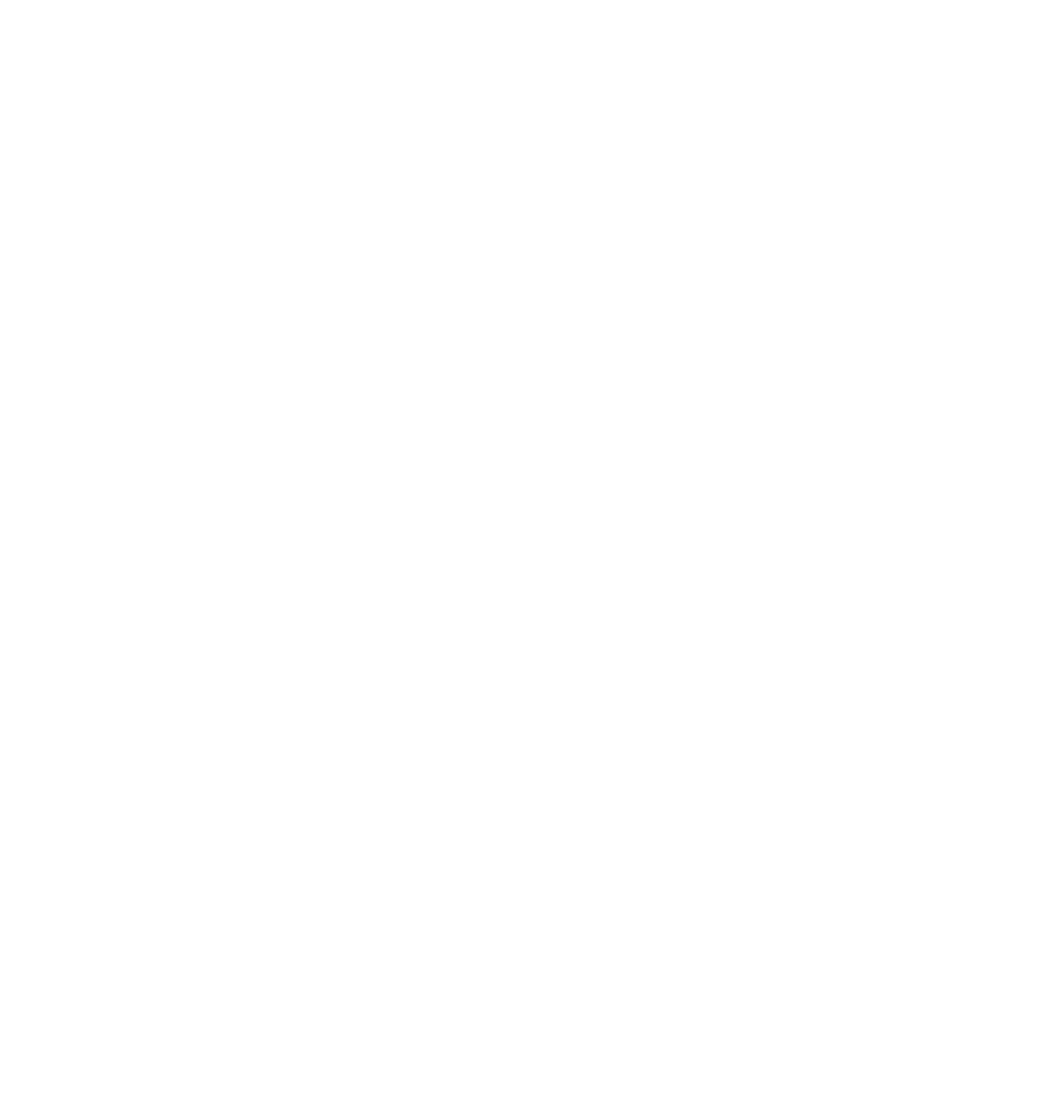
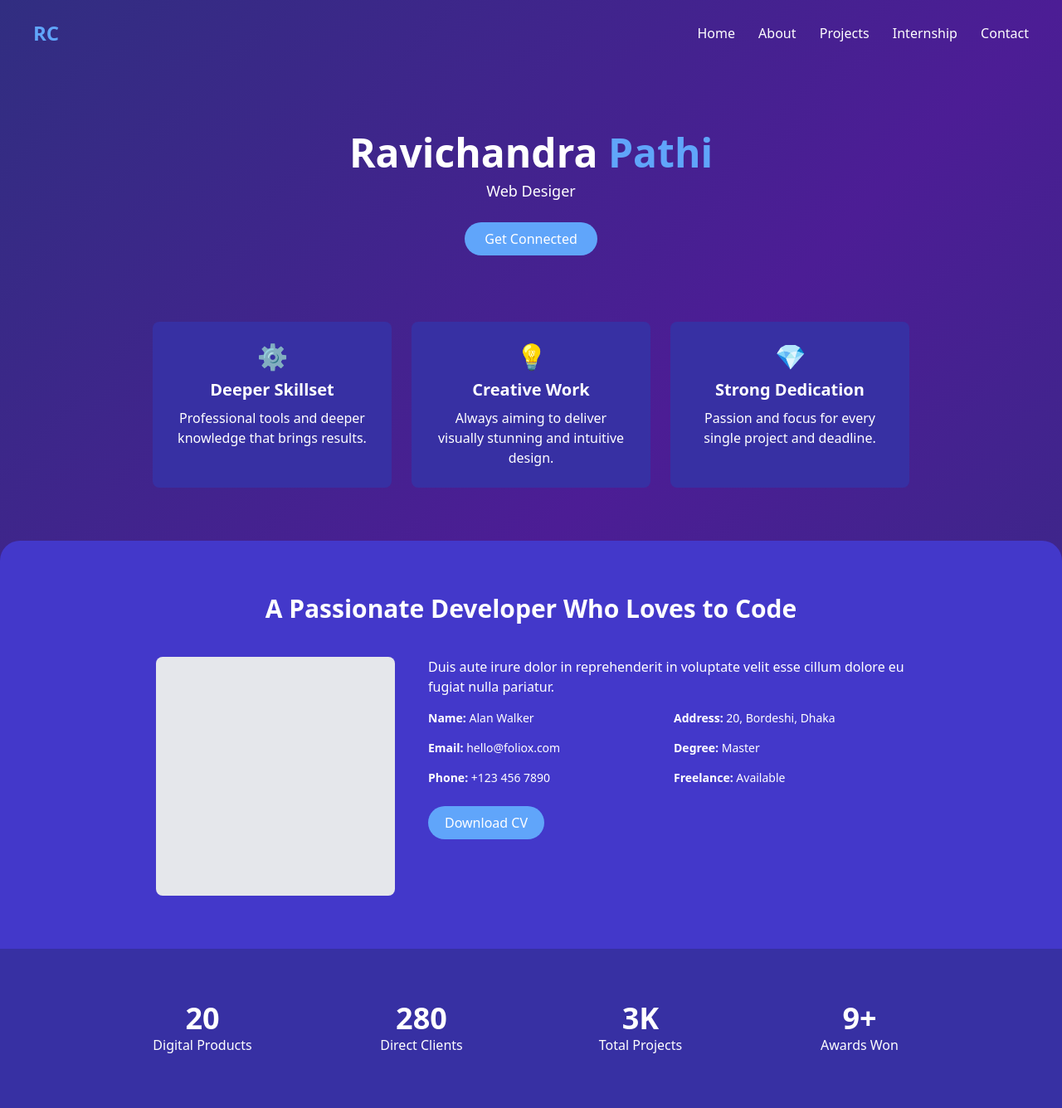
Before and after one commit to ravichandra-5859/portfolio, a plain HTML site: page index.html in a window 1280 px wide. Shown: the whole page at 83% size. Before the commit the page ends 800 px from the top, so only its background shows below. Drawn offline with nearby package versions, Linux system fonts and the light colour scheme.

Commit message:
initiale designing done

```diff
--- a/index.html
+++ b/index.html
@@ -1,11 +1,92 @@
 <!DOCTYPE html>
 <html lang="en">
-<head>
-    <meta charset="UTF-8">
-    <meta name="viewport" content="width=device-width, initial-scale=1.0">
-    <title>Document</title>
-</head>
-<body>
+  <head>
+    <meta charset="UTF-8" />
+    <meta name="viewport" content="width=device-width, initial-scale=1.0" />
+    <title>Foliox - Portfolio</title>
+    <link href="https://cdn.jsdelivr.net/npm/tailwindcss@2.2.19/dist/tailwind.min.css" rel="stylesheet" />
+  </head>
+  <body class="bg-gradient-to-br from-indigo-900 via-purple-900 to-indigo-900 text-white font-sans">
+    <!-- Header -->
+    <header class="flex items-center justify-between px-10 py-6">
+      <div class="text-2xl font-bold text-blue-400">RC</div>
+      <nav class="space-x-6">
+        <a href="#" class="hover:text-blue-400">Home</a>
+        <a href="#" class="hover:text-blue-400">About</a>
+        <a href="#" class="hover:text-blue-400">Projects</a>
+        <a href="#" class="hover:text-blue-400">Internship</a>
+        <a href="#" class="hover:text-blue-400">Contact</a>
+      </nav>
+    </header>
 
-</body>
+    <!-- Hero Section -->
+    <section class="text-center py-20">
+      <h1 class="text-5xl font-bold">Ravichandra <span class="text-blue-400">Pathi</span></h1>
+      <p class="text-lg mt-2">Web Desiger</p>
+      <button class="mt-6 px-6 py-2 bg-blue-400 text-white rounded-full hover:bg-blue-500">Get Connected</button>
+    </section>
+
+    <!-- Feature Cards -->
+    <section class="flex flex-wrap justify-center gap-6 px-6 mb-16">
+      <div class="bg-indigo-800 p-6 rounded-lg w-72 text-center">
+        <div class="text-3xl mb-2">⚙️</div>
+        <h3 class="font-bold text-xl mb-2">Deeper Skillset</h3>
+        <p>Professional tools and deeper knowledge that brings results.</p>
+      </div>
+      <div class="bg-indigo-800 p-6 rounded-lg w-72 text-center">
+        <div class="text-3xl mb-2">💡</div>
+        <h3 class="font-bold text-xl mb-2">Creative Work</h3>
+        <p>Always aiming to deliver visually stunning and intuitive design.</p>
+      </div>
+      <div class="bg-indigo-800 p-6 rounded-lg w-72 text-center">
+        <div class="text-3xl mb-2">💎</div>
+        <h3 class="font-bold text-xl mb-2">Strong Dedication</h3>
+        <p>Passion and focus for every single project and deadline.</p>
+      </div>
+    </section>
+
+    <!-- About Me -->
+    <section class="px-10 py-16 bg-indigo-700 rounded-t-3xl">
+      <div class="text-center">
+        <h2 class="text-3xl font-bold mb-2">A Passionate Developer Who Loves to Code</h2>
+      </div>
+      <div class="flex flex-wrap justify-center mt-10 gap-10">
+        <div class="flex-shrink-0 w-72 h-72 bg-gray-200 rounded-lg"></div>
+        <div class="max-w-xl text-left">
+          <p class="mb-4">Duis aute irure dolor in reprehenderit in voluptate velit esse cillum dolore eu fugiat nulla pariatur.</p>
+          <div class="grid grid-cols-2 gap-4 text-sm">
+            <p><strong>Name:</strong> Alan Walker</p>
+            <p><strong>Address:</strong> 20, Bordeshi, Dhaka</p>
+            <p><strong>Email:</strong> hello@foliox.com</p>
+            <p><strong>Degree:</strong> Master</p>
+            <p><strong>Phone:</strong> +123 456 7890</p>
+            <p><strong>Freelance:</strong> Available</p>
+          </div>
+          <button class="mt-6 px-5 py-2 bg-blue-400 rounded-full hover:bg-blue-500">Download CV</button>
+        </div>
+      </div>
+    </section>
+
+    <!-- Statistics -->
+    <section class="py-16 bg-indigo-800 text-center">
+      <div class="grid grid-cols-2 md:grid-cols-4 gap-8 max-w-5xl mx-auto">
+        <div>
+          <h3 class="text-4xl font-bold">20</h3>
+          <p>Digital Products</p>
+        </div>
+        <div>
+          <h3 class="text-4xl font-bold">280</h3>
+          <p>Direct Clients</p>
+        </div>
+        <div>
+          <h3 class="text-4xl font-bold">3K</h3>
+          <p>Total Projects</p>
+        </div>
+        <div>
+          <h3 class="text-4xl font-bold">9+</h3>
+          <p>Awards Won</p>
+        </div>
+      </div>
+    </section>
+  </body>
 </html>
```
